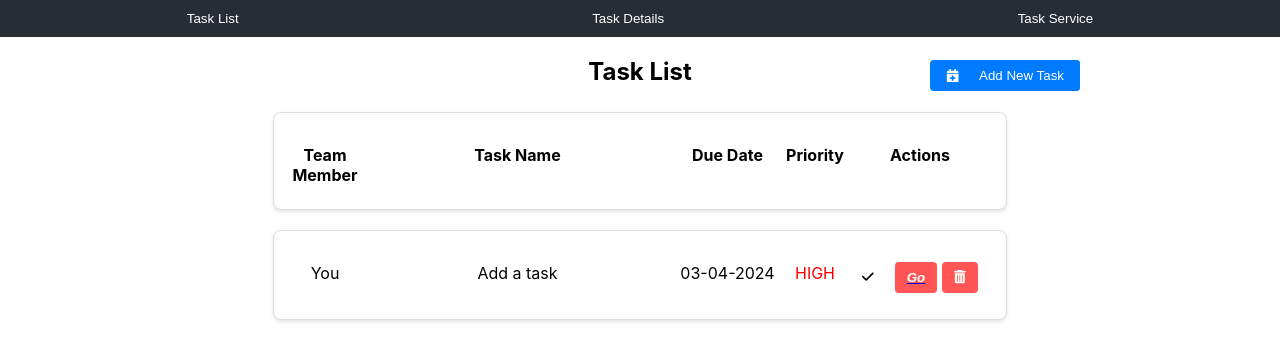
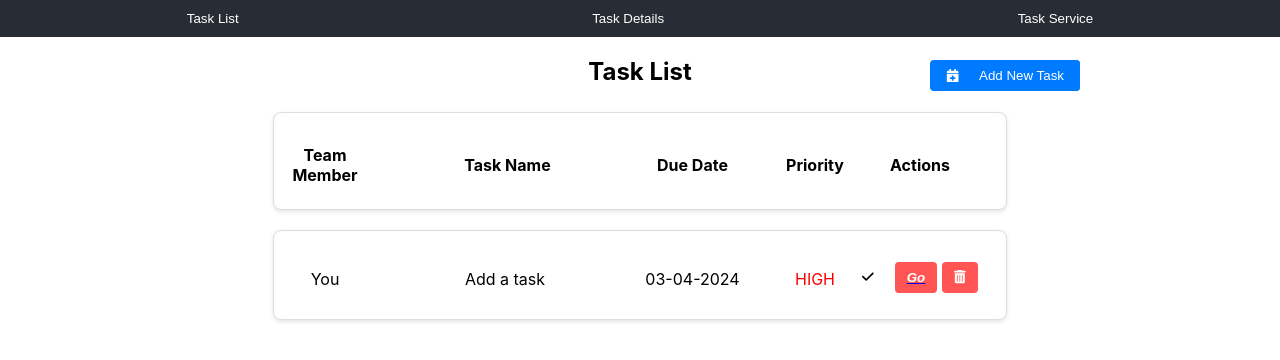
Before and after one commit to omkarjadhav0214/task_manager, a React (Create React App) app: page / in a window 1280 px wide. Shown: the top 360 px of the page. Built offline with nearby package versions, Linux system fonts and the light colour scheme.

Commit message:
TaskListCssUpdated

```diff
--- a/src/Components/Task.css
+++ b/src/Components/Task.css
@@ -55,11 +55,14 @@
   box-shadow: 0 2px 4px rgba(0, 0, 0, 0.1);
   display: grid;
   /* justify-content: space-between; */
-  grid-template-columns: 10% 45% 15% 10% 20%; /* Two equally sized columns */
+  grid-template-columns: 10% 35% 25% 10% 20%; /* Adjust column widths */
+  align-items: center; /* Vertically center content */
 }
 
 .task-info {
   margin-bottom: 8px;
+   overflow: hidden;
+  text-overflow: ellipsis;
 }
 
 .taskLink{
@@ -69,3 +72,20 @@
   text-decoration: none;
 
 }
+
+.name {
+   flex: 1;
+  overflow: hidden;
+  white-space: nowrap;
+  text-overflow: ellipsis; /* Truncate long text with ellipsis */
+  margin-left: 70px;
+}
+
+.task-info.name {
+  flex: 1;
+}
+
+.task-info.team-member, .task-info.name {
+  white-space: nowrap; /* Prevent text from wrapping */
+  max-width: 150px; /* Adjust maximum width as needed */
+}
--- a/src/Components/Task.js
+++ b/src/Components/Task.js
@@ -26,35 +26,29 @@ const Task = ({ id, onDelete  , showTaskForm, setShowTaskForm, teamMember , name
   };
 
   return (
-    <div className="task" >
-      <p className="task-info">{teamMember}</p>
-      <p className="task-info">{name}</p>
+    <div className="task">
+      <p className="task-info team-member">{teamMember}</p>
+      <p className="task-info name truncate">{name}</p>
       <p className="task-info">{dueDate}</p>
-      <p className="task-info" style={{color: getPriorityColor()}}>{priority.toUpperCase()}</p>
+      <p className="task-info" style={{ color: getPriorityColor() }}>
+        {priority.toUpperCase()}
+      </p>
 
-
-      <div className='btn'>
-      <button className="action-button" onClick={onComplete}>
+      <div className="btn">
+        <button className="action-button" onClick={onComplete}>
           <FontAwesomeIcon icon={faCheck} />
         </button>
 
-        {/* <button
-        className="details-button"
-        onClick={function() {
-          setActiveTab("taskDetail")
-          setTaskDetailId(id)
-        }}
-      >
-        Details */}
-      {/* </button> */}
-      <button className="taskLink delete-button "> <Link to={`/tasks/${id}`}>
-        <i>Go</i>
-        </Link></button>
+        <button className="taskLink delete-button ">
+          {" "}
+          <Link to={`/tasks/${id}`}>
+            <i>Go</i>
+          </Link>
+        </button>
 
-
-      <button className="delete-button" onClick={onDelete}>
-        <FontAwesomeIcon icon={faTrashAlt} />
-      </button>
+        <button className="delete-button" onClick={onDelete}>
+          <FontAwesomeIcon icon={faTrashAlt} />
+        </button>
       </div>
     </div>
   );
--- a/src/Components/TaskList.css
+++ b/src/Components/TaskList.css
@@ -29,3 +29,7 @@
     margin-right: 20px;
 
   }
+
+  .nameMargin{
+    margin-left: 50px;
+  }
--- a/src/Components/TaskList.js
+++ b/src/Components/TaskList.js
@@ -51,7 +51,7 @@ const TaskList = ({
       <div className="task-list">
         <div className="task task-header">
           <p className="task-info">Team Member</p>
-          <p className="task-info">Task Name</p>
+          <p className="task-info nameMargin">Task Name</p>
           <p className="task-info">Due Date</p>
           <p className="task-info">Priority</p>
           <p className="task-info">Actions</p>
```
